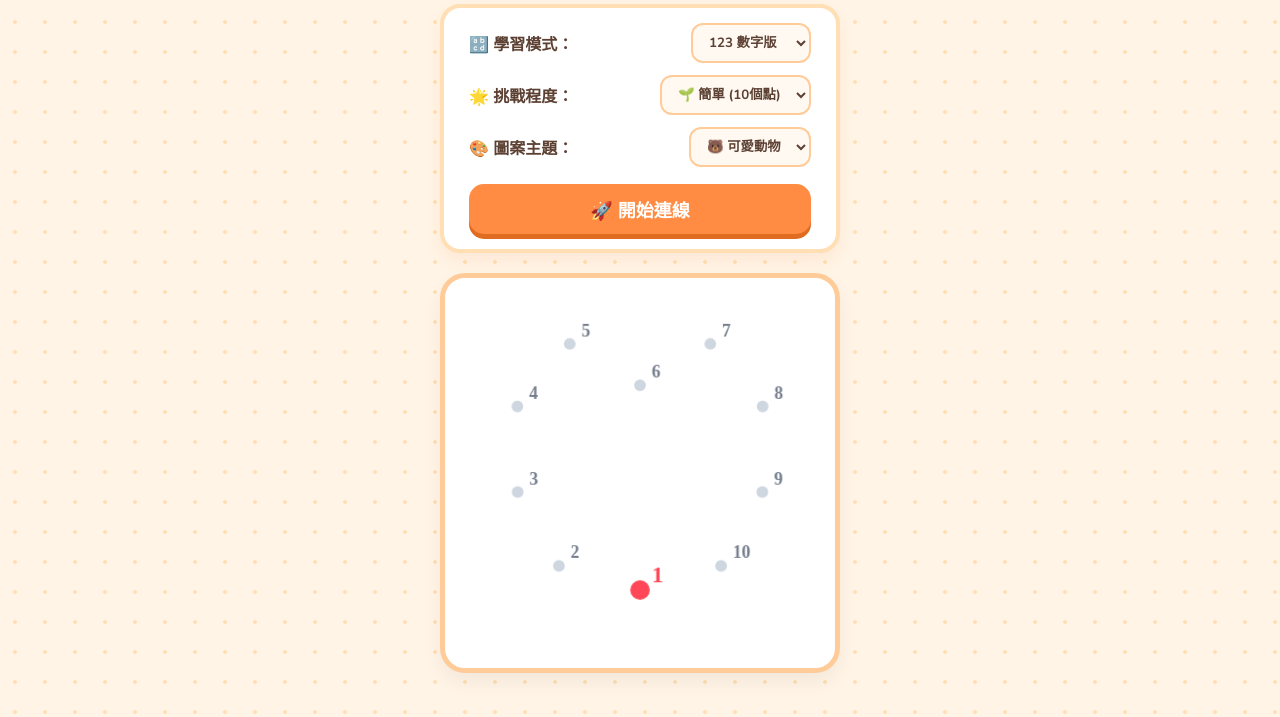
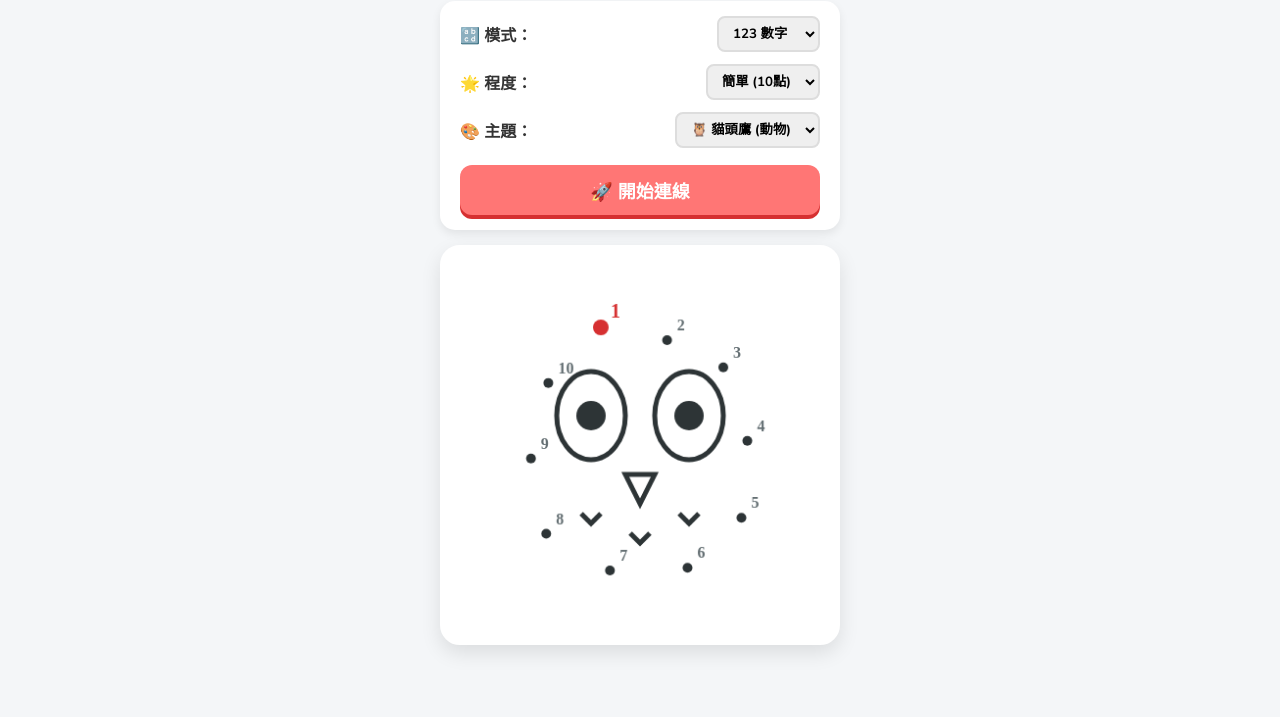
Before and after one commit to bella9327/K1-, a plain HTML site: page index.html in a window 1280 px wide. Shown: the part 83-800 px from the top of the page. Drawn offline with nearby package versions, Linux system fonts and the light colour scheme.

Commit message:
5
Refactor styles and update game labels for clarity.

```diff
--- a/index.html
+++ b/index.html
@@ -7,164 +7,80 @@
     <style>
         @import url('https://fonts.googleapis.com/css2?family=Nunito:wght@700;900&display=swap');
 
-        * {
-            box-sizing: border-box;
-            user-select: none;
-            -webkit-user-select: none;
-            -webkit-tap-highlight-color: transparent;
-        }
+        * { box-sizing: border-box; user-select: none; -webkit-user-select: none; -webkit-tap-highlight-color: transparent; }
 
         body {
             font-family: 'Nunito', 'Microsoft JhengHei', sans-serif;
-            background-color: #fff4e6;
-            background-image: radial-gradient(#ffdfb3 2px, transparent 0);
-            background-size: 30px 30px;
-            margin: 0;
-            padding: 15px;
-            display: flex;
-            flex-direction: column;
-            align-items: center;
-            min-height: 100vh;
-            color: #5c4033;
+            background-color: #f4f6f8;
+            margin: 0; padding: 15px;
+            display: flex; flex-direction: column; align-items: center;
+            min-height: 100vh; color: #333;
         }
 
-        h1 {
-            font-size: 28px;
-            color: #ff8c42;
-            text-shadow: 2px 2px 0px #fff;
-            margin: 10px 0 20px 0;
+        h1 { font-size: 26px; color: #4a4a4a; margin: 10px 0 20px 0; }
+
+        .controls-container {
+            background-color: #ffffff; border-radius: 15px; padding: 15px 20px;
+            box-shadow: 0 4px 10px rgba(0,0,0,0.08); margin-bottom: 15px;
+            display: flex; flex-direction: column; gap: 12px;
+            width: 100%; max-width: 400px;
         }
 
-        .controls-container {
-            background-color: #ffffff;
-            border: 4px solid #ffdfb3;
-            border-radius: 20px;
-            padding: 15px 25px;
-            box-shadow: 0 8px 15px rgba(255, 140, 66, 0.1);
-            margin-bottom: 20px;
-            display: flex;
-            flex-direction: column;
-            gap: 12px;
-            width: 100%;
-            max-width: 400px;
+        .control-row { display: flex; justify-content: space-between; align-items: center; font-weight: bold; }
+        select { padding: 6px 10px; border-radius: 8px; border: 2px solid #ddd; font-family: inherit; font-weight: bold; outline: none; }
+
+        .btn-start {
+            background-color: #ff7675; color: white; border: none; padding: 12px;
+            font-size: 18px; font-weight: 900; border-radius: 12px; cursor: pointer;
+            box-shadow: 0 4px 0px #d63031; transition: transform 0.1s; margin-top: 5px;
+        }
+        .btn-start:active { transform: translateY(4px); box-shadow: 0 0px 0px #d63031; }
+
+        #game-container {
+            position: relative; width: 100%; max-width: 400px; aspect-ratio: 1 / 1;
+            background-color: #ffffff; border: 4px solid #fff; border-radius: 20px;
+            box-shadow: 0 8px 20px rgba(0,0,0,0.1); overflow: hidden;
         }
 
-        .control-row {
-            display: flex;
-            justify-content: space-between;
-            align-items: center;
-            font-weight: bold;
-            font-size: 16px;
-        }
-
-        select {
-            padding: 8px 12px;
-            border-radius: 12px;
-            border: 2px solid #ffcc99;
-            background-color: #fff9f2;
-            font-family: inherit;
-            font-weight: bold;
-            color: #5c4033;
-            outline: none;
-            cursor: pointer;
-        }
-
-        .btn-start {
-            background-color: #ff8c42;
-            color: white;
-            border: none;
-            padding: 12px;
-            font-size: 18px;
-            font-weight: 900;
-            border-radius: 15px;
-            cursor: pointer;
-            box-shadow: 0 5px 0px #e06c22;
-            transition: transform 0.1s, box-shadow 0.1s;
-            margin-top: 5px;
-        }
-
-        .btn-start:active {
-            transform: translateY(5px);
-            box-shadow: 0 0px 0px #e06c22;
-        }
-
-        #game-container {
-            position: relative;
-            width: 100%;
-            max-width: 400px;
-            aspect-ratio: 1 / 1;
-            background-color: #ffffff;
-            border: 5px solid #ffcc99;
-            border-radius: 25px;
-            box-shadow: 0 10px 20px rgba(0,0,0,0.05);
-            overflow: hidden;
-        }
-
-        canvas {
-            width: 100%;
-            height: 100%;
-            touch-action: none; /* 防止手機滑動干擾遊戲 */
-            cursor: crosshair;
-        }
+        canvas { width: 100%; height: 100%; touch-action: none; cursor: crosshair; }
 
         .modal {
-            position: absolute;
-            top: 0; left: 0; right: 0; bottom: 0;
-            background: rgba(255, 255, 255, 0.9);
-            display: flex;
-            flex-direction: column;
-            justify-content: center;
-            align-items: center;
-            z-index: 10;
-            opacity: 0;
-            pointer-events: none;
-            transition: opacity 0.3s ease;
+            position: absolute; top: 0; left: 0; right: 0; bottom: 0;
+            background: rgba(255, 255, 255, 0.85); display: flex; flex-direction: column;
+            justify-content: center; align-items: center; z-index: 10;
+            opacity: 0; pointer-events: none; transition: opacity 0.3s ease;
         }
-
-        .modal.show {
-            opacity: 1;
-            pointer-events: auto;
-        }
-
-        .modal h2 {
-            font-size: 32px;
-            color: #ff6b6b;
-            margin-bottom: 10px;
-            animation: pop 0.5s cubic-bezier(0.175, 0.885, 0.32, 1.275);
-        }
-
-        @keyframes pop {
-            0% { transform: scale(0.5); opacity: 0; }
-            100% { transform: scale(1); opacity: 1; }
-        }
+        .modal.show { opacity: 1; pointer-events: auto; }
+        .modal h2 { font-size: 30px; color: #0984e3; animation: pop 0.5s cubic-bezier(0.175, 0.885, 0.32, 1.275); }
+        @keyframes pop { 0% { transform: scale(0.5); opacity: 0; } 100% { transform: scale(1); opacity: 1; } }
     </style>
 </head>
 <body>
 
-    <h1>🎈 齊來連線遊戲 🎈</h1>
+    <h1>🎈 齊來連線畫冊 🎈</h1>
 
     <div class="controls-container">
         <div class="control-row">
-            <label>🔡 學習模式：</label>
+            <label>🔡 模式：</label>
             <select id="mode">
-                <option value="number">123 數字版</option>
-                <option value="letter">ABC 字母版</option>
+                <option value="number">123 數字</option>
+                <option value="letter">ABC 字母</option>
             </select>
         </div>
         <div class="control-row">
-            <label>🌟 挑戰程度：</label>
+            <label>🌟 程度：</label>
             <select id="difficulty">
-                <option value="10">🌱 簡單 (10個點)</option>
-                <option value="15">🌲 普通 (15個點)</option>
-                <option value="20">🌋 困難 (20個點)</option>
+                <option value="10">簡單 (10點)</option>
+                <option value="15">普通 (15點)</option>
+                <option value="20">困難 (20點)</option>
             </select>
         </div>
         <div class="control-row">
-            <label>🎨 圖案主題：</label>
+            <label>🎨 主題：</label>
             <select id="theme">
-                <option value="animal">🐻 可愛動物</option>
-                <option value="vehicle">🚗 交通工具</option>
-                <option value="food">🍎 美味食物</option>
+                <option value="animal">🦉 貓頭鷹 (動物)</option>
+                <option value="vehicle">🚗 小汽車 (交通)</option>
+                <option value="food">🍎 蘋果 (食物)</option>
             </select>
         </div>
         <button class="btn-start" onclick="startGame()">🚀 開始連線</button>
@@ -173,7 +89,7 @@
     <div id="game-container">
         <canvas id="gameCanvas" width="400" height="400"></canvas>
         <div id="success-modal" class="modal">
-            <h2>✨ 太棒了！完成啦！ ✨</h2>
+            <h2>✨ 太棒了！ ✨</h2>
         </div>
     </div>
 
@@ -185,39 +101,72 @@
         let points = [];
         let currentTarget = 0;
         let gameMode = 'number';
-        let themeColor = '#ff8c42';
+        let currentThemeKey = 'animal';
 
-        // 預設的圖案 SVG 路徑 (基準尺寸 400x400)
         const themes = {
             animal: {
-                path: "M 200 320 C 100 320 70 250 70 170 C 70 120 90 80 120 70 C 140 60 170 80 190 110 C 200 110 200 110 210 110 C 230 80 260 60 280 70 C 310 80 330 120 330 170 C 330 250 300 320 200 320 Z",
-                color: '#d4a373' // 熊熊的顏色
+                // 貓頭鷹外部輪廓
+                path: "M 160 80 Q 200 130 240 80 Q 300 110 310 200 Q 320 280 270 320 Q 200 340 130 320 Q 80 280 90 200 Q 100 110 160 80 Z",
+                fillColor: '#d2b48c',
+                drawInner: (ctx) => {
+                    ctx.strokeStyle = '#2d3436'; ctx.lineWidth = 5; ctx.fillStyle = '#2d3436';
+                    // 左眼眶與瞳孔
+                    ctx.beginPath(); ctx.ellipse(150, 170, 35, 45, 0, 0, Math.PI*2); ctx.stroke();
+                    ctx.beginPath(); ctx.arc(150, 170, 15, 0, Math.PI*2); ctx.fill();
+                    // 右眼眶與瞳孔
+                    ctx.beginPath(); ctx.ellipse(250, 170, 35, 45, 0, 0, Math.PI*2); ctx.stroke();
+                    ctx.beginPath(); ctx.arc(250, 170, 15, 0, Math.PI*2); ctx.fill();
+                    // 嘴巴
+                    ctx.beginPath(); ctx.moveTo(185, 230); ctx.lineTo(215, 230); ctx.lineTo(200, 260); ctx.closePath(); ctx.stroke();
+                    // 胸前羽毛紋路
+                    const drawV = (x, y) => { ctx.beginPath(); ctx.moveTo(x-10, y-10); ctx.lineTo(x, y); ctx.lineTo(x+10, y-10); ctx.stroke(); }
+                    drawV(200, 300); drawV(150, 280); drawV(250, 280);
+                }
             },
             vehicle: {
-                path: "M 60 260 L 60 180 L 120 180 L 160 120 L 260 120 L 300 180 L 340 180 L 340 260 L 290 260 A 25 25 0 0 1 240 260 L 160 260 A 25 25 0 0 1 110 260 Z",
-                color: '#4dabf7' // 汽車的顏色
+                // 汽車外部輪廓
+                path: "M 60 250 L 60 160 L 120 160 L 160 100 L 260 100 L 300 160 L 340 160 L 340 250 Z",
+                fillColor: '#74b9ff',
+                drawInner: (ctx) => {
+                    ctx.strokeStyle = '#2d3436'; ctx.lineWidth = 5; ctx.fillStyle = '#2d3436';
+                    // 輪胎與輪框
+                    ctx.beginPath(); ctx.arc(120, 250, 35, 0, Math.PI*2); ctx.stroke();
+                    ctx.beginPath(); ctx.arc(120, 250, 15, 0, Math.PI*2); ctx.fill();
+                    ctx.beginPath(); ctx.arc(280, 250, 35, 0, Math.PI*2); ctx.stroke();
+                    ctx.beginPath(); ctx.arc(280, 250, 15, 0, Math.PI*2); ctx.fill();
+                    // 窗戶
+                    ctx.beginPath(); ctx.rect(160, 110, 45, 50); ctx.stroke();
+                    ctx.beginPath(); ctx.rect(215, 110, 40, 50); ctx.stroke();
+                    // 車燈
+                    ctx.beginPath(); ctx.rect(320, 180, 20, 15); ctx.stroke();
+                }
             },
             food: {
-                path: "M 200 100 C 250 50 340 60 350 150 C 360 250 280 330 200 350 C 120 330 40 250 50 150 C 60 60 150 50 200 100 Z",
-                color: '#ff6b6b' // 蘋果的顏色
+                // 蘋果外部輪廓
+                path: "M 200 120 C 280 80 340 150 320 250 C 300 320 220 320 200 300 C 180 320 100 320 80 250 C 60 150 120 80 200 120 Z",
+                fillColor: '#ff7675',
+                drawInner: (ctx) => {
+                    ctx.strokeStyle = '#2d3436'; ctx.lineWidth = 5;
+                    // 蘋果梗
+                    ctx.beginPath(); ctx.moveTo(200, 120); ctx.quadraticCurveTo(190, 80, 210, 50); ctx.stroke();
+                    // 葉片
+                    ctx.beginPath(); ctx.ellipse(240, 80, 30, 15, Math.PI/6, 0, Math.PI*2); ctx.stroke();
+                    ctx.beginPath(); ctx.moveTo(215, 95); ctx.lineTo(265, 65); ctx.stroke();
+                }
             }
         };
 
         function getLabel(index) {
-            if (gameMode === 'letter') {
-                return String.fromCharCode(65 + index); // A, B, C...
-            }
-            return (index + 1).toString(); // 1, 2, 3...
+            return gameMode === 'letter' ? String.fromCharCode(65 + index) : (index + 1).toString();
         }
 
         function startGame() {
             modal.classList.remove('show');
             const diff = parseInt(document.getElementById('difficulty').value);
-            const themeKey = document.getElementById('theme').value;
+            currentThemeKey = document.getElementById('theme').value;
             gameMode = document.getElementById('mode').value;
-            themeColor = themes[themeKey].color;
 
-            generatePoints(themes[themeKey].path, diff);
+            generatePoints(themes[currentThemeKey].path, diff);
             currentTarget = 0;
             drawGame();
         }
@@ -229,7 +178,6 @@
             const totalLength = pathElement.getTotalLength();
 
             for (let i = 0; i < numPoints; i++) {
-                // 沿著圖案外框平均取點
                 const pt = pathElement.getPointAtLength(i * totalLength / numPoints);
                 points.push({ x: pt.x, y: pt.y });
             }
@@ -238,103 +186,80 @@
         function drawGame() {
             ctx.clearRect(0, 0, canvas.width, canvas.height);
 
-            // 繪製已經連好的線
+            // 1. 如果已完成，先填滿輪廓底色
+            if (currentTarget === points.length) {
+                ctx.beginPath();
+                ctx.moveTo(points[0].x, points[0].y);
+                for (let i = 1; i < points.length; i++) ctx.lineTo(points[i].x, points[i].y);
+                ctx.closePath();
+                ctx.fillStyle = themes[currentThemeKey].fillColor;
+                ctx.fill();
+            }
+
+            // 2. 畫上固定的內部線條特徵
+            themes[currentThemeKey].drawInner(ctx);
+
+            // 3. 繪製玩家連好的線
             if (currentTarget > 0) {
                 ctx.beginPath();
                 ctx.moveTo(points[0].x, points[0].y);
                 for (let i = 1; i <= currentTarget; i++) {
-                    const pt = points[i === points.length ? 0 : i]; // 如果完成，連回原點
+                    const pt = points[i === points.length ? 0 : i];
                     ctx.lineTo(pt.x, pt.y);
                 }
-                ctx.strokeStyle = '#5c4033';
-                ctx.lineWidth = 5;
+                ctx.strokeStyle = '#2d3436';
+                ctx.lineWidth = 6;
                 ctx.lineCap = 'round';
                 ctx.lineJoin = 'round';
                 ctx.stroke();
             }
 
-            // 如果遊戲完成，填滿圖案並畫表情
-            if (currentTarget === points.length) {
-                ctx.fillStyle = themeColor;
-                ctx.fill();
-                drawCuteFace();
-                return;
-            }
-
-            // 繪製未連接的點與標籤
+            // 4. 繪製尚未連接的黑點與數字標籤 (完成後隱藏)
+            if (currentTarget < points.length) {
                 points.forEach((pt, index) => {
                     const isTarget = index === currentTarget;
 
                     // 畫點
                     ctx.beginPath();
-                ctx.arc(pt.x, pt.y, isTarget ? 10 : 6, 0, Math.PI * 2);
-                ctx.fillStyle = isTarget ? '#ff4757' : '#ced6e0';
+                    ctx.arc(pt.x, pt.y, isTarget ? 8 : 5, 0, Math.PI * 2);
+                    ctx.fillStyle = isTarget ? '#d63031' : '#2d3436';
                     ctx.fill();
 
-                // 畫標籤
-                ctx.fillStyle = isTarget ? '#ff4757' : '#747d8c';
-                ctx.font = isTarget ? '900 24px Nunito' : '700 18px Nunito';
-
-                // 讓文字稍微偏離原點避免重疊
-                ctx.fillText(getLabel(index), pt.x + 12, pt.y - 8);
+                    // 畫標籤 (稍微偏移避免擋住黑點)
+                    ctx.fillStyle = isTarget ? '#d63031' : '#636e72';
+                    ctx.font = isTarget ? '900 20px Nunito' : '700 16px Nunito';
+                    ctx.fillText(getLabel(index), pt.x + 10, pt.y - 10);
                 });
             }
-
-        function drawCuteFace() {
-            // 在圖案正中央畫一個可愛的笑臉
-            const cx = 200, cy = 200;
-            ctx.fillStyle = '#2f3542';
-            // 眼睛
-            ctx.beginPath(); ctx.arc(cx - 30, cy - 10, 8, 0, Math.PI * 2); ctx.fill();
-            ctx.beginPath(); ctx.arc(cx + 30, cy - 10, 8, 0, Math.PI * 2); ctx.fill();
-            // 腮紅
-            ctx.fillStyle = 'rgba(255, 107, 129, 0.6)';
-            ctx.beginPath(); ctx.arc(cx - 45, cy + 5, 10, 0, Math.PI * 2); ctx.fill();
-            ctx.beginPath(); ctx.arc(cx + 45, cy + 5, 10, 0, Math.PI * 2); ctx.fill();
-            // 嘴巴
-            ctx.strokeStyle = '#2f3542';
-            ctx.lineWidth = 4;
-            ctx.beginPath();
-            ctx.arc(cx, cy + 5, 15, 0.2 * Math.PI, 0.8 * Math.PI);
-            ctx.stroke();
         }
 
         function handleInteract(e) {
-            if (currentTarget === points.length) return; // 遊戲已結束
-
-            e.preventDefault(); // 阻止螢幕滾動
+            if (currentTarget === points.length) return;
+            e.preventDefault();
 
             const rect = canvas.getBoundingClientRect();
-            // 處理滑鼠與觸控座標
             const clientX = e.touches ? e.touches[0].clientX : e.clientX;
             const clientY = e.touches ? e.touches[0].clientY : e.clientY;
 
-            // 計算縮放比例
-            const scaleX = canvas.width / rect.width;
-            const scaleY = canvas.height / rect.height;
-
-            const x = (clientX - rect.left) * scaleX;
-            const y = (clientY - rect.top) * scaleY;
+            const x = (clientX - rect.left) * (canvas.width / rect.width);
+            const y = (clientY - rect.top) * (canvas.height / rect.height);
 
             const targetPt = points[currentTarget];
             const dist = Math.hypot(x - targetPt.x, y - targetPt.y);
 
-            // 寬鬆的點擊判定範圍 (半徑 35px 內皆算點中，適合小朋友)
-            if (dist < 35) {
+            // 點擊範圍放寬至 40px，讓小朋友容易點中
+            if (dist < 40) {
                 currentTarget++;
                 drawGame();
-
                 if (currentTarget === points.length) {
-                    setTimeout(() => modal.classList.add('show'), 400);
+                    setTimeout(() => modal.classList.add('show'), 500);
                 }
             }
         }
 
-        // 綁定事件監聽 (支援滑鼠與手機觸控)
         canvas.addEventListener('mousedown', handleInteract);
         canvas.addEventListener('touchstart', handleInteract, { passive: false });
 
-        // 載入時自動開始
         startGame();
     </script>
 </body>
```
Lines whose indentation alone changed are shown as unchanged.
